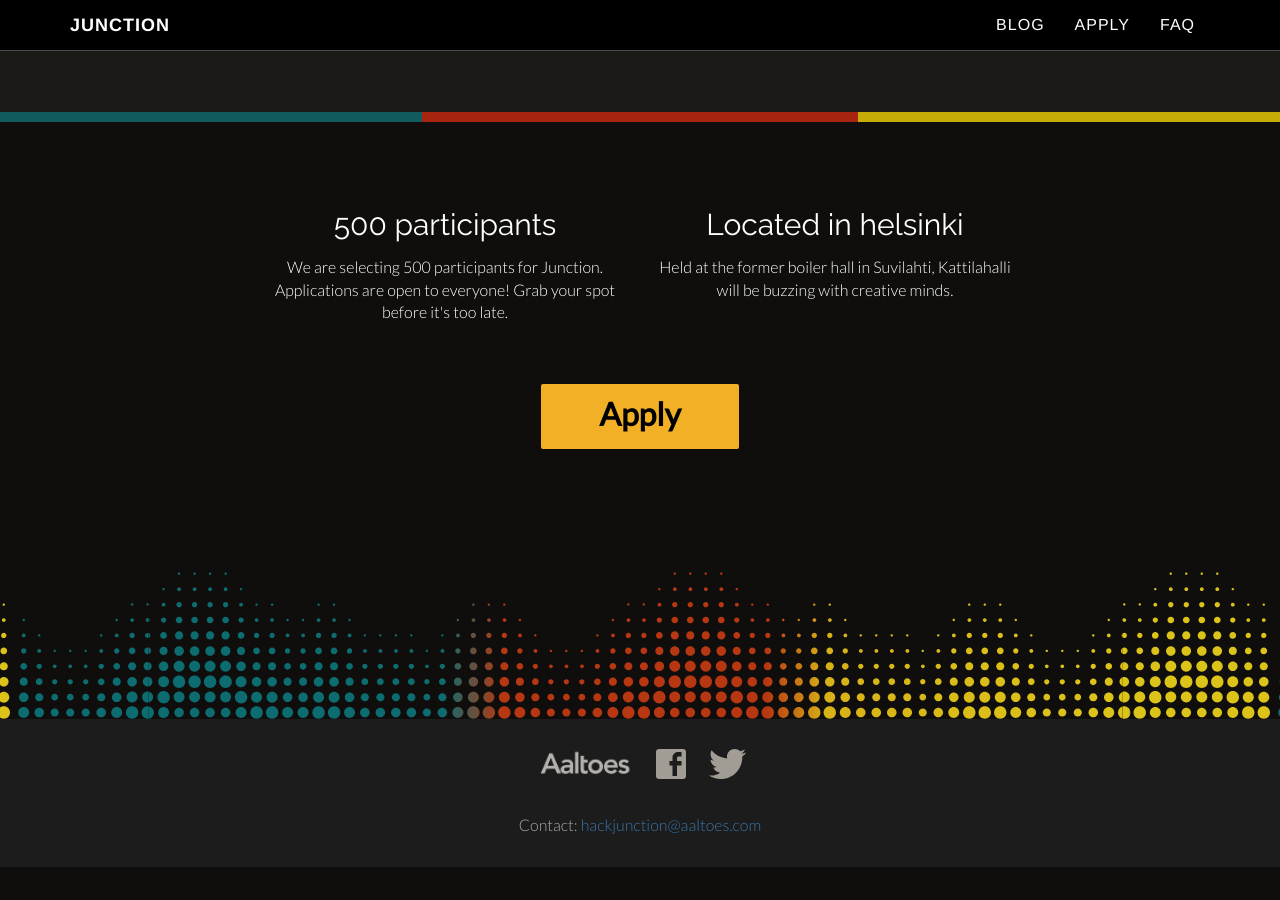
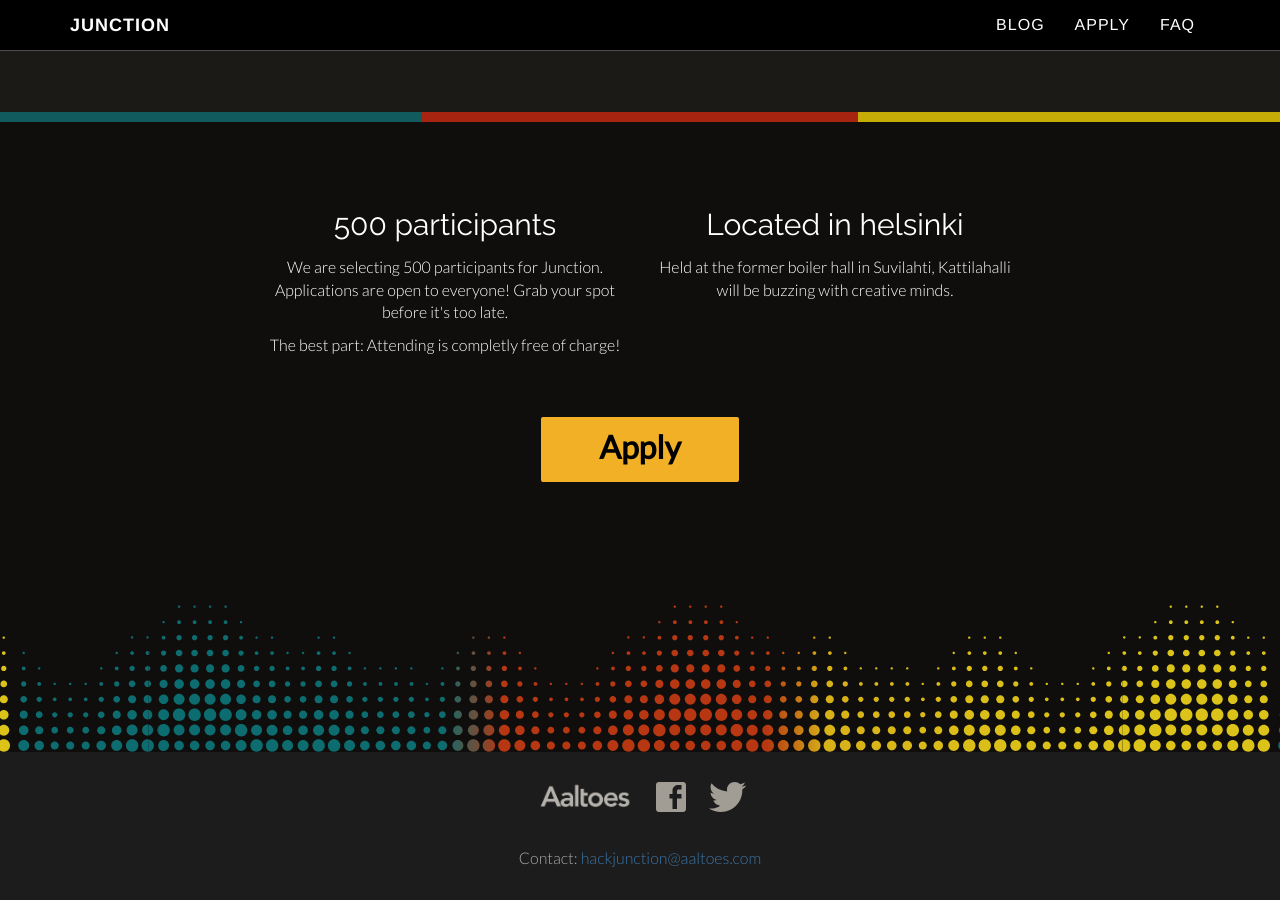
Before and after one commit to junctionasia/junctionasia.github.io, a Jekyll site: the page built from index.html, in a window 1280 px wide and 900 px high, scrolled down 4275 px. Built offline with Jekyll 4.4.1, drawn with Linux system fonts in a browser that asks for light colours; nearby versions of some CDN libraries; before the commit the page ends 5142 px from its top, so only the background shows below that.

Commit message:
EVERYTHING IS FREE

```diff
--- a/faq.html
+++ b/faq.html
@@ -8,6 +8,8 @@
         <div class="row">
             <div class="col-md-6 col-md-offset-3">
                 <h2>FAQ</h2>
+                <h4>Does it cost to attend?</h4>
+                <p>No, that's the best part! It's completely FREE to attend!</p>
                 <h4>What size can a team be?</h4>
                 <p>Teams can be up to 5 people. If you want to hack alone, that is totally fine. If you are still looking for a team, don't worry, we will have team building and pitching sessions at the event. You can apply at any time and join any team at any time. The team question in the application is only to make sure the entire team makes it to the event.</p>
                 <h4>Will there be travel reimbursements available?</h4>
--- a/index.html
+++ b/index.html
@@ -296,6 +296,7 @@
         <div class="col-lg-4 col-lg-offset-2">
             <h2>500 participants</h2>
             <p>We are selecting 500 participants for Junction. Applications are open to everyone! Grab your spot before it's too late.</p>
+            <p>The best part: Attending is completly free of charge!</p>
         </div>
         <div class="col-lg-4"><h2>Located in helsinki</h2><p>Held at the former boiler hall in Suvilahti, Kattilahalli will be buzzing with creative minds.</p></div>
     </div>
```
